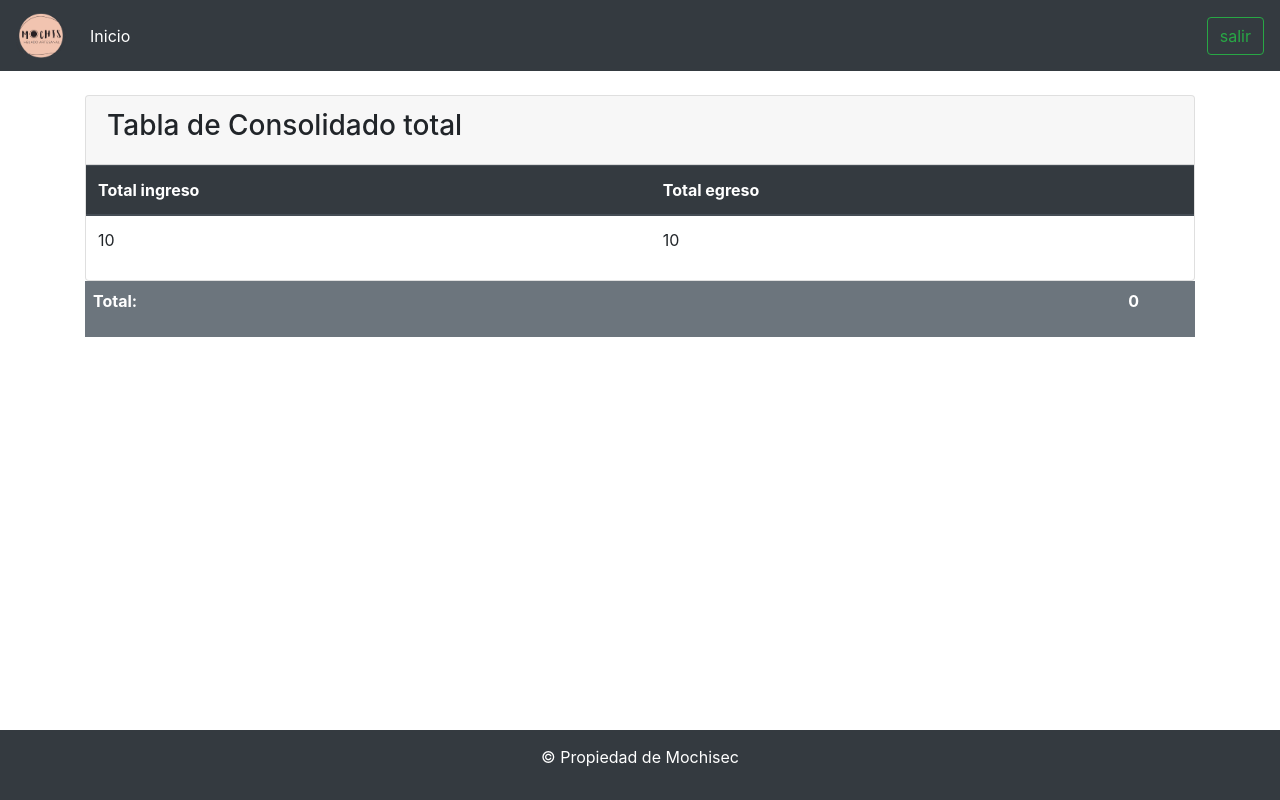
After one commit to cazabe/mochis_inventory, a PHP site: page /views/totalConsolidado.php in a window 1280 px wide. The commit adds this page. Run offline with PHP 8.4, Linux system fonts and the light colour scheme; tables that the repository leaves empty or names only in its code hold one stand-in row (values such as "Sample post").

Commit message:
Adding footer and total consolidado, this by substracting the total ingresos in table ingresos to the total egresos from table egresos

```diff
--- a/controller/ingresoC.php
+++ b/controller/ingresoC.php
@@ -1,5 +1,6 @@
 <?php
 include '../model/bd.php';
+date_default_timezone_set("UTC");
 
 $cliente = $_POST["cliente"];
 $caja = $_POST["caja"];
--- a/style/styles.css
+++ b/style/styles.css
@@ -3,7 +3,12 @@
     left: 0;
     bottom: 0;
     width: 100%;
-    background-color: black;
+    background-color: #343A40;
     color: white;
     text-align: center;
+    padding: 15px;
  }
+
+ .marginb{
+     margin-bottom: 80px;
+ }
--- a/templates/footer.php
+++ b/templates/footer.php
@@ -1,5 +1,6 @@
-    <div className="footer">
-        <p>Mochis</p>
+
+    <div class="footer">
+        <p>&copy Propiedad de Mochisec</p>
     </div>
 
 
--- a/views/egresoForm.php
+++ b/views/egresoForm.php
@@ -4,7 +4,8 @@ include "../templates/nav.php"
 
 <div class="container">
 
-<h1>Crear Egreso</h1>
+
+<h1 class="mt-4">Crear Egreso</h1>
 
 <form method="POST" action="../controller/egresoC.php">
   <div class="form-group row mt-5">
@@ -49,7 +50,7 @@ include "../templates/nav.php"
 
 
   <div class="form-group row mt-5">
-    <div class="col-sm-10">
+    <div class="col-sm-10 marginb">
       <button type="submit" class="btn btn-primary">Guardar egreso</button>
     </div>
   </div>
--- a/views/egresoTable.php
+++ b/views/egresoTable.php
@@ -58,8 +58,12 @@ $res = $query->fetchAll();
             </table>
         </div>
     </div>
-    <div class="d-flex bg-secondary">
+    <div class="d-flex bg-secondary marginb">
     <div class="p-2 mr-auto text-white"><strong><p>Total:</p></strong></div>
     <div class="p-2 mr-5 text-white"><strong><p><?php echo $suma ?></p></strong></div>
     </div>
+
+<?php
+include "../templates/footer.php"
+?>
 </div>
--- a/views/ingresoTable.php
+++ b/views/ingresoTable.php
@@ -60,8 +60,12 @@ $res = $query->fetchAll();
             </table>
         </div>
     </div>
-    <div class="d-flex bg-secondary">
+    <div class="d-flex bg-secondary marginb">
     <div class="p-2 mr-auto text-white"><strong><p>Total:</p></strong></div>
     <div class="p-2 mr-5 text-white"><strong><p><?php echo $suma ?></p></strong></div>
     </div>
 </div>
+
+<?php
+include "../templates/footer.php"
+?>
--- /dev/null
+++ b/views/totalConsolidado.php
@@ -0,0 +1,55 @@
+<?php
+include "../templates/nav.php";
+include '../model/bd.php';
+$sql = "SELECT i.totalIngreso, e.totalEgreso FROM ingresos i, egresos e";
+$query = $conn->prepare($sql);
+$query->execute();
+$res = $query->fetchAll();
+?>
+
+<div class="container mt-4">
+
+    <div class="card">
+        <div class="card-header">
+            <table class="width:100%">
+                <tr>
+                    <td>
+                        <h3>Tabla de Consolidado total</h3>
+                    </td>
+
+                </tr>
+            </table>
+        </div>
+        <div class="body">
+            <table class="table">
+                <thead class="thead-dark">
+                    <tr>
+                        <th>Total ingreso</th>
+                        <th>Total egreso</th>
+                    </tr>
+                </thead>
+                <tbody>
+                    <?php
+                     $total = 0;
+                    foreach ($res as $ingreso) { ?>
+                     <?php $total =  $ingreso['totalIngreso'] - $ingreso['totalEgreso']  ?>
+                        <tr>
+                            <td><?php echo $ingreso['totalIngreso'] ?></td>
+                            <td><?php echo $ingreso['totalEgreso'] ?></td>
+                        </tr>
+                    <?php
+                    }
+                    ?>
+                </tbody>
+            </table>
+        </div>
+    </div>
+    <div class="d-flex bg-secondary marginb">
+    <div class="p-2 mr-auto text-white"><strong><p>Total:</p></strong></div>
+    <div class="p-2 mr-5 text-white"><strong><p><?php echo $total ?></p></strong></div>
+    </div>
+</div>
+
+<?php
+include "../templates/footer.php"
+?>
```
Also changed, not shown: index.php (+13 -2 lines), views/ingresoForm.php (+4 -3 lines), 1 other file.
